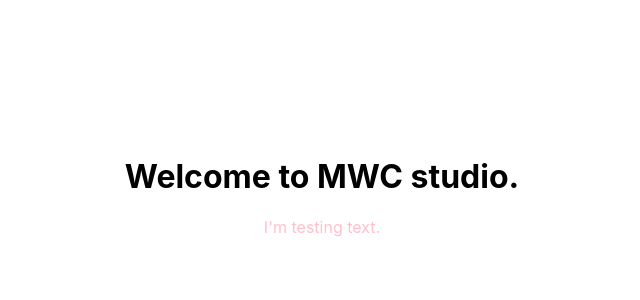
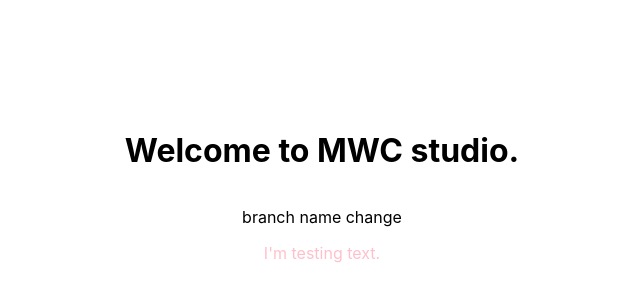
Before and after one commit to MWC-Studio/git-practice, a React (Create React App) app: page / in a window 1280 px wide. Shown: the part 214-514 px from the top of the page, without its empty margins (318-958 px from the left). Built offline with nearby package versions, Linux system fonts and the light colour scheme.

Commit message:
feat: add another text

```diff
--- a/src/App.js
+++ b/src/App.js
@@ -4,6 +4,7 @@ function App() {
   return (
     <div className={classes.App}>
       <h1>Welcome to MWC studio.</h1>
+      <p>branch name change</p>
       <Test />
     </div>
   );
```
